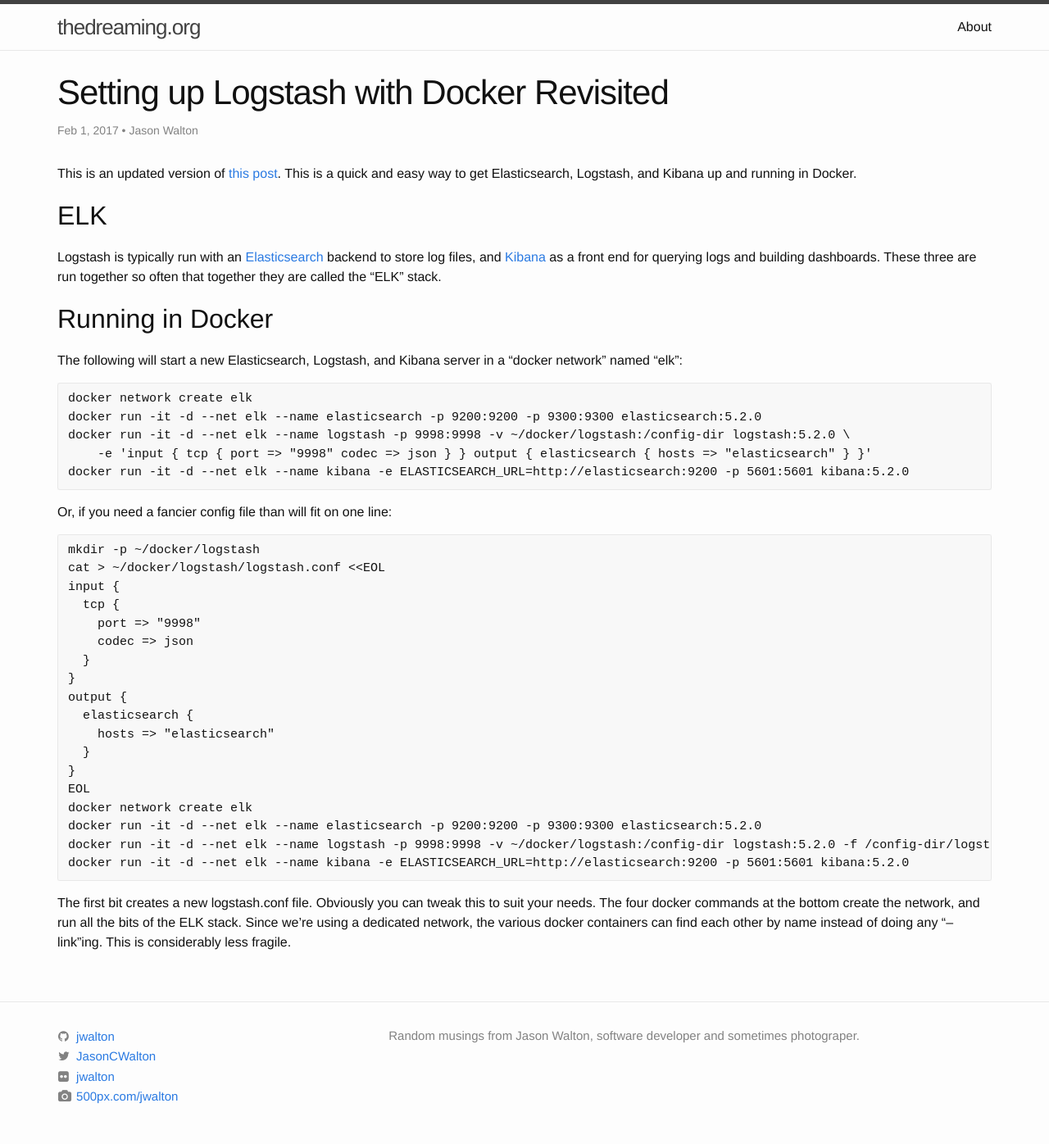
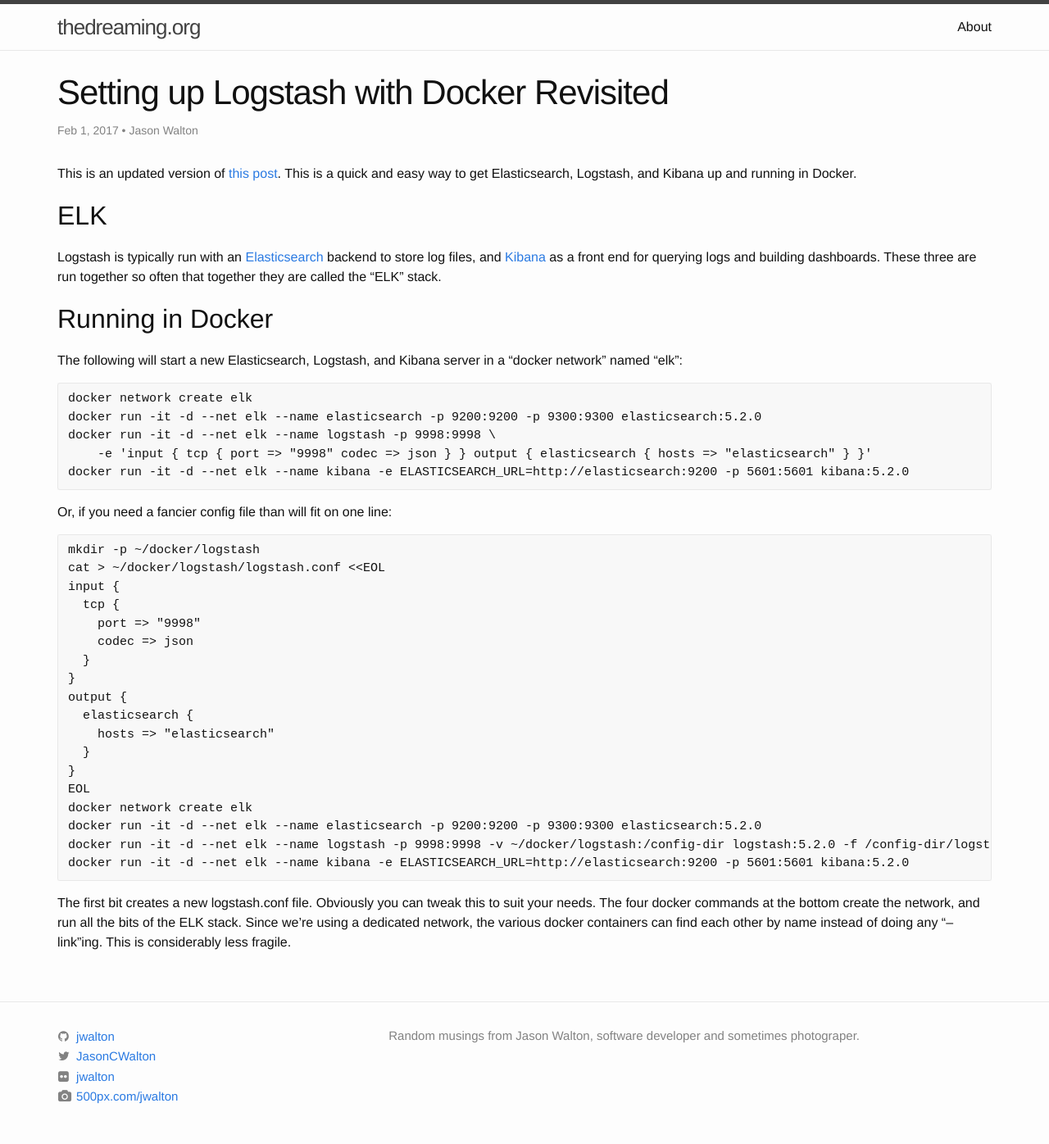
Before and after one commit to jwalton/thedreaming.org, a Jekyll site: the page built from _posts/2017-02-01-docker-logstash-revisited.md, in a window 1280 px wide. Shown: the whole page at 82% size. Built offline with Jekyll 4.4.1, drawn with Linux system fonts in a browser that asks for light colours; comment, search, counter and statistics services are not loaded.

Commit message:
Update 2017-02-01-docker-logstash-revisited.md

```diff
--- a/_posts/2017-02-01-docker-logstash-revisited.md
+++ b/_posts/2017-02-01-docker-logstash-revisited.md
@@ -21,7 +21,7 @@
 
     docker network create elk
     docker run -it -d --net elk --name elasticsearch -p 9200:9200 -p 9300:9300 elasticsearch:5.2.0
-    docker run -it -d --net elk --name logstash -p 9998:9998 -v ~/docker/logstash:/config-dir logstash:5.2.0 \
+    docker run -it -d --net elk --name logstash -p 9998:9998 \
         -e 'input { tcp { port => "9998" codec => json } } output { elasticsearch { hosts => "elasticsearch" } }'
     docker run -it -d --net elk --name kibana -e ELASTICSEARCH_URL=http://elasticsearch:9200 -p 5601:5601 kibana:5.2.0
 
```
